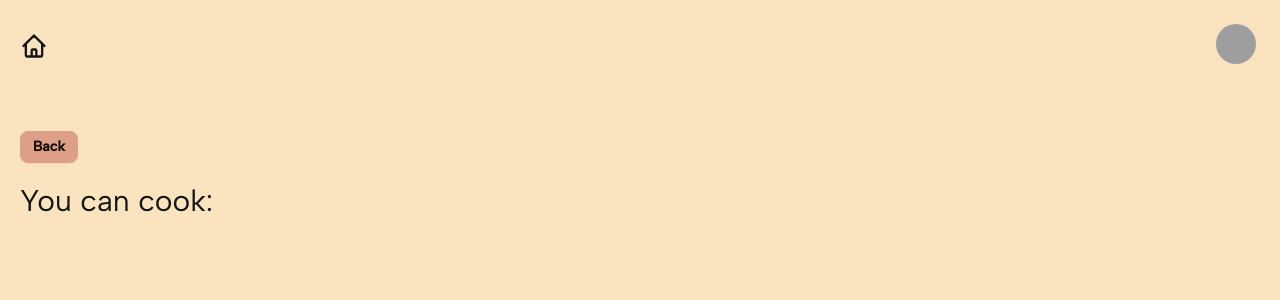
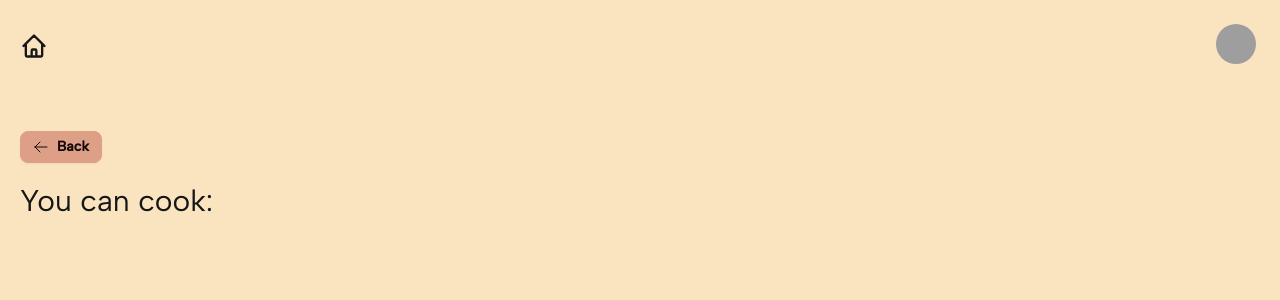
Before and after one commit to felicialyden/recipe-search-frontend, a React (Vite) app: page /search in a window 1280 px wide. Shown: the top 300 px of the page. Built offline with nearby package versions, Linux system fonts and the light colour scheme; grey boxes are pictures that could not be loaded.

Commit message:
add icon in back button

```diff
--- a/src/components/BackButton.tsx
+++ b/src/components/BackButton.tsx
@@ -4,6 +4,20 @@
   const navigate = useNavigate();
   return (
     <button className="btn btn-sm btn-primary" onClick={() => navigate(-1)}>
+      <svg
+        xmlns="http://www.w3.org/2000/svg"
+        fill="none"
+        viewBox="0 0 24 24"
+        stroke-width="1.5"
+        stroke="currentColor"
+        className="w-4 h-4"
+      >
+        <path
+          stroke-linecap="round"
+          stroke-linejoin="round"
+          d="M10.5 19.5L3 12m0 0l7.5-7.5M3 12h18"
+        />
+      </svg>
       Back
     </button>
   );
```
